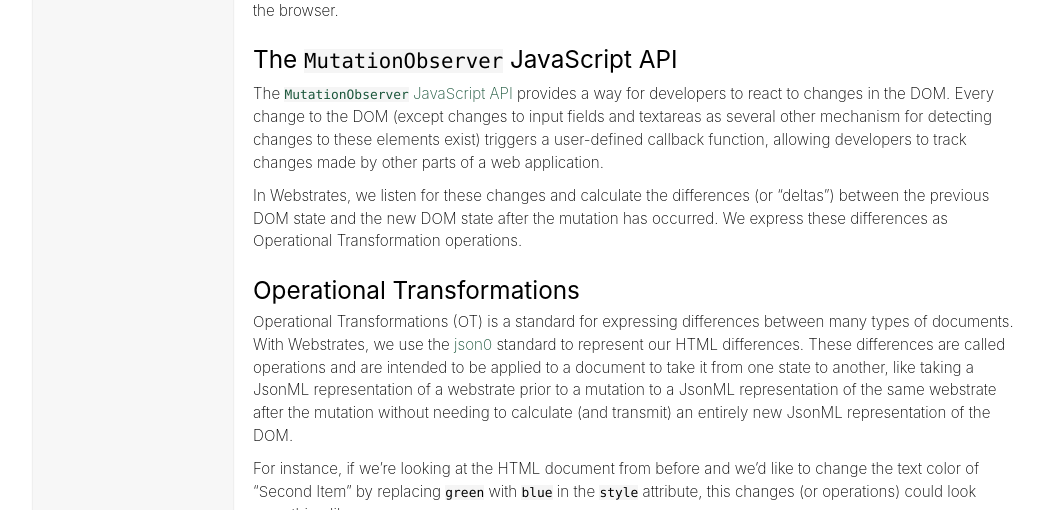
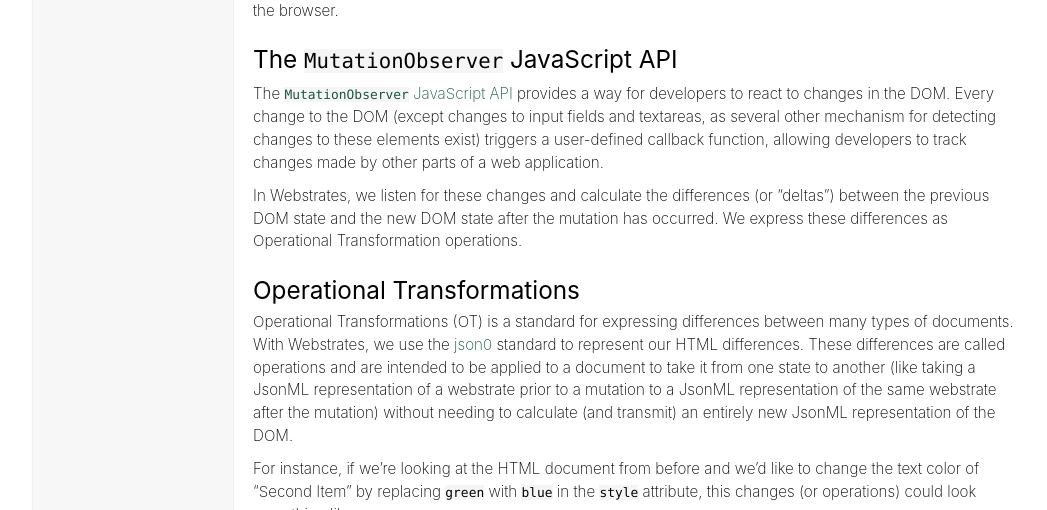
Before and after one commit to Webstrates/webstrates.github.io, a Jekyll site: the page built from _posts/2017-07-07-how-it-works.md, in a window 1280 px wide and 900 px high, scrolled down 843 px. Shown: the part 176-686 px from the top of the window, without its empty margins (107-1154 px from the left). Built offline with Jekyll 4.4.1, drawn with Linux system fonts in a browser that asks for light colours; comment, search, counter and statistics services are not loaded.

Commit message:
how-it-works.md: small punctuation adjustments (#2)

```diff
--- a/_posts/2017-07-07-how-it-works.md
+++ b/_posts/2017-07-07-how-it-works.md
@@ -50,7 +50,7 @@ user in the browser.
 ## The `MutationObserver` JavaScript API
 The [`MutationObserver` JavaScript API](https://developer.mozilla.org/en/docs/Web/API/MutationObserver)
 provides a way for developers to react to changes in the DOM. Every change to the DOM (except
-changes to input fields and textareas as several other mechanism for detecting changes to these
+changes to input fields and textareas, as several other mechanism for detecting changes to these
 elements exist) triggers a user-defined callback function, allowing developers to track changes
 made by other parts of a web application.
 
@@ -63,8 +63,8 @@ differences as Operational Transformation operations.
 Operational Transformations (OT) is a standard for expressing differences between many types of
 documents. With Webstrates, we use the [json0](https://github.com/ottypes/json0) standard to
 represent our HTML differences. These differences are called operations and are intended to be
-applied to a document to take it from one state to another, like taking a JsonML representation of a
-webstrate prior to a mutation to a JsonML representation of the same webstrate after the mutation
+applied to a document to take it from one state to another (like taking a JsonML representation of a
+webstrate prior to a mutation to a JsonML representation of the same webstrate after the mutation)
 without needing to calculate (and transmit) an entirely new JsonML representation of the DOM.
 
 For instance, if we're looking at the HTML document from before and we'd like to change the text
```
